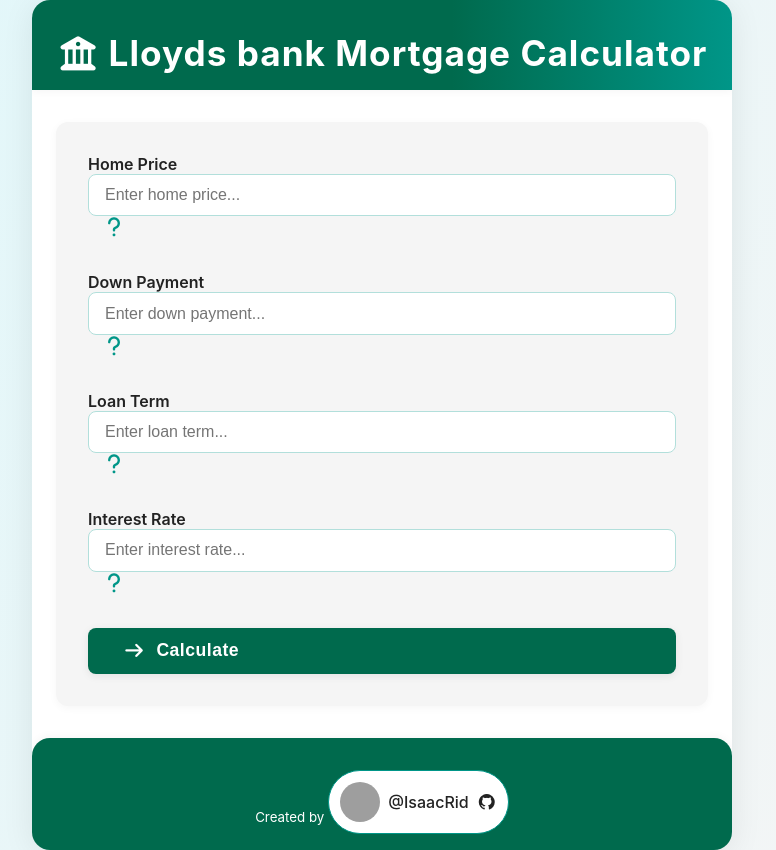
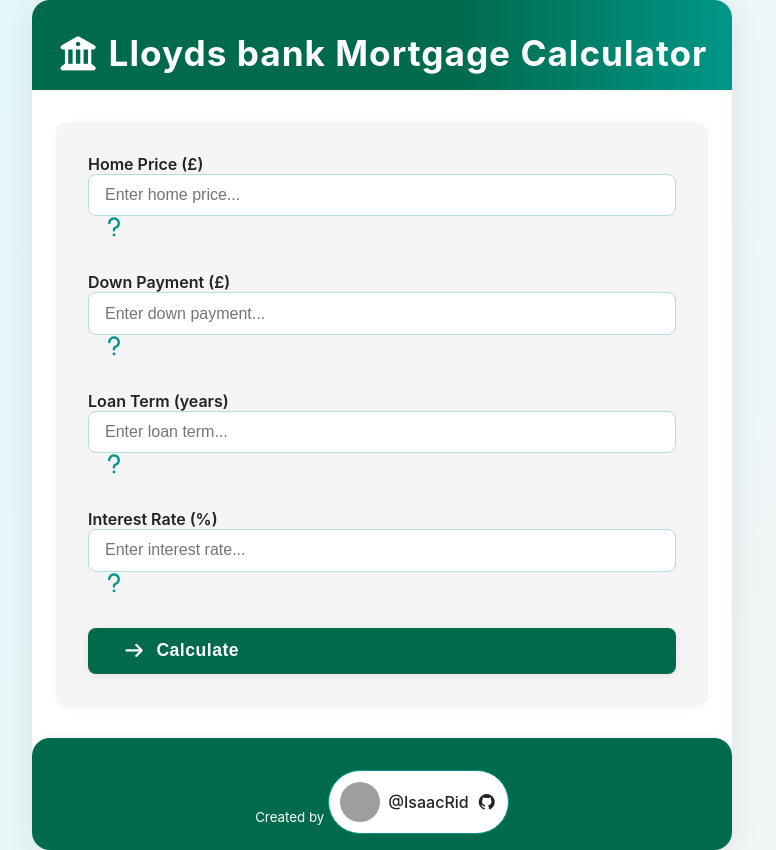
Before and after one commit to IsaacRid/Lloyds-virtual-internship-mortgage-calculator, a React (Vite) app: page /inputs in a window 1280 px wide. Shown: the whole page, without its empty margins (258-1034 px from the left). Built offline with nearby package versions, Linux system fonts and the light colour scheme; grey boxes are pictures that could not be loaded.

Commit message:
Added a useEffect hook to instantly put users on the right page if they have data stored

```diff
--- a/src/App.jsx
+++ b/src/App.jsx
@@ -1,4 +1,4 @@
-import React, { useState } from "react";
+import React, { useState, useEffect } from "react";
 import { Routes, Route, useNavigate } from "react-router-dom";
 import Layout from "./components/layouts/Layout";
 import Welcome from "./components/pages/Welcome";
@@ -55,6 +55,19 @@
 
   const { loanAmount, monthlyPI, totalPaid, totalInterest } = calculateMortgage();
 
+  useEffect(() => {
+    const storedName = localStorage.getItem("username");
+    const formData = localStorage.getItem("formData");
+    if (storedName) {
+      setName(storedName);
+      navigate("/inputs");
+    }
+    if (storedName && formData) {
+      navigate("/outputs");
+    }
+
+  }, []);
+
   return (
     <Layout>
       <Routes>
--- a/src/components/pages/Inputs.jsx
+++ b/src/components/pages/Inputs.jsx
@@ -8,16 +8,16 @@
     return (
         <form className="inputs-form" onSubmit={handleInputSubmit}>
             <div className="input-group">
-                <Input title="Home Price" name="homePrice" value={homePrice} onChange={(event) => setHomePrice(event.target.value)} placeholder="Enter home price..." />
+                <Input title="Home Price (£)" name="homePrice" value={homePrice} onChange={(event) => setHomePrice(event.target.value)} placeholder="Enter home price..." />
             </div>
             <div className="input-group">
-                <Input title="Down Payment" name="downPayment" value={downPayment} onChange={(event) => setDownPayment(event.target.value)} placeholder="Enter down payment..." />
+                <Input title="Down Payment (£)" name="downPayment" value={downPayment} onChange={(event) => setDownPayment(event.target.value)} placeholder="Enter down payment..." />
             </div>
             <div className="input-group">
-                <Input title="Loan Term" name="loanTerm" value={loanTerm} onChange={(event) => setLoanTerm(event.target.value)} placeholder="Enter loan term..." />
+                <Input title="Loan Term (years)" name="loanTerm" value={loanTerm} onChange={(event) => setLoanTerm(event.target.value)} placeholder="Enter loan term..." />
             </div>
             <div className="input-group">
-                <Input title="Interest Rate" name="interestRate" value={interestRate} onChange={(event) => setInterestRate(event.target.value)} placeholder="Enter interest rate..." />
+                <Input title="Interest Rate (%)" name="interestRate" value={interestRate} onChange={(event) => setInterestRate(event.target.value)} placeholder="Enter interest rate..." />
             </div>
             <button className="inputs-submit-btn" type="submit">
                 <i className="fa-solid fa-arrow-right"></i> Calculate
--- a/src/utils/mortgageTerms.js
+++ b/src/utils/mortgageTerms.js
@@ -1,6 +1,6 @@
 export const mortgageTerms = {
     homePrice: "The total cost of the property you are buying.",
-    downPayment: "The upfront amount you pay toward the home price, usually a percentage.",
+    downPayment: "The upfront amount you pay toward the home price.",
     loanTerm: "The length of time over which the mortgage must be repaid.",
     interestRate: "The percentage charged on the loan amount for borrowing money.",
     loanAmount: "The amount you borrow from the lender after your down payment.",
```
